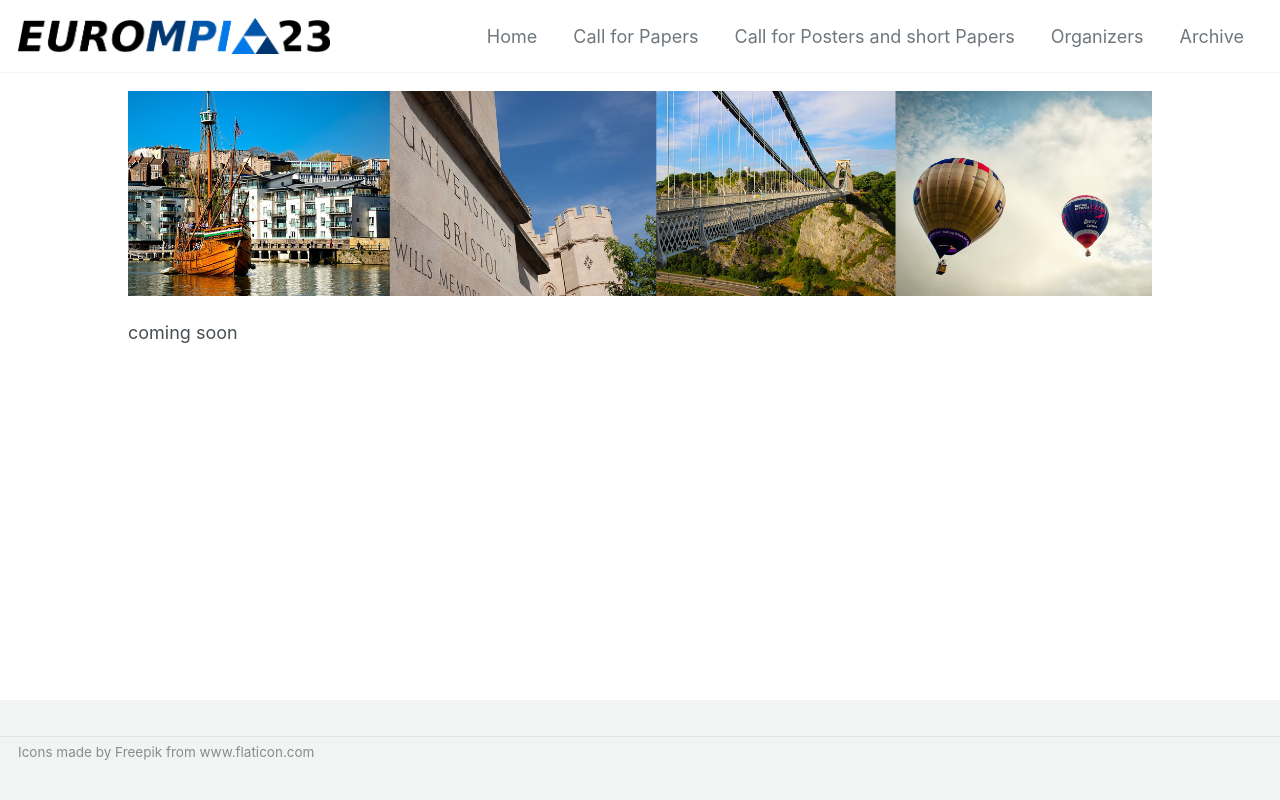
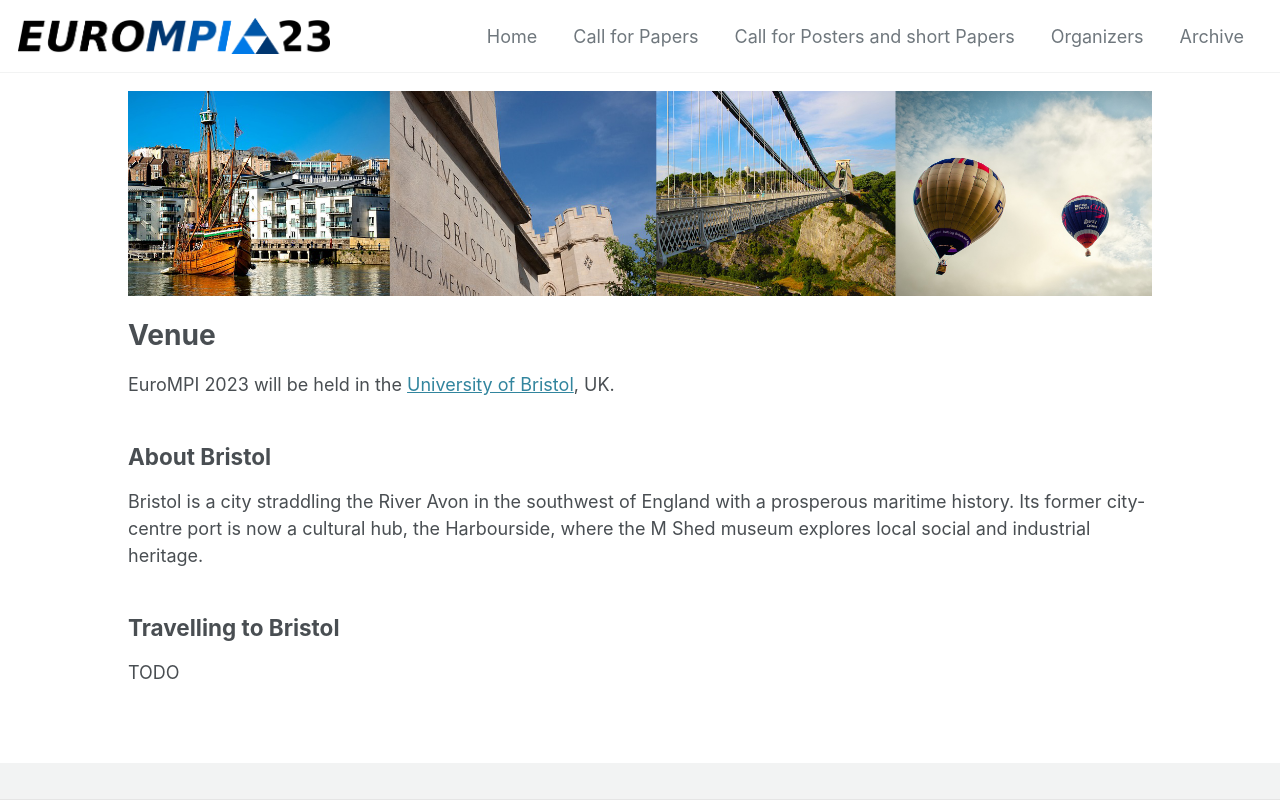
Before and after one commit to eurompi23/eurompi23.github.io, a Jekyll site: the page built from _pages/venue.md, in a window 1280 px wide. Shown: the top 800 px of the page. Built offline with Jekyll 4.4.1, drawn with Linux system fonts in a browser that asks for light colours; cached includes are drawn as plain includes; grey boxes are pictures that could not be loaded.

```diff
--- a/_pages/venue.md
+++ b/_pages/venue.md
@@ -4,4 +4,15 @@
 
 ![Banner](/assets/banner-B.png){:height="auto" width="100%"}
 
-coming soon
+<h1>Venue</h1>
+
+<p>EuroMPI 2023 will be held in the <a href="https://www.bristol.ac.uk">University of Bristol</a>, UK.</p>
+
+
+<h2>About Bristol</h2>
+
+Bristol is a city straddling the River Avon in the southwest of England with a prosperous maritime history. Its former city-centre port is now a cultural hub, the Harbourside, where the M Shed museum explores local social and industrial heritage.
+
+<h2>Travelling to Bristol</h2>
+
+TODO
```
Also changed, not shown: _data/navigation.yml (+2 -5 lines), _pages/call.md (+4 -2 lines), index.md (+1 -1 lines).
